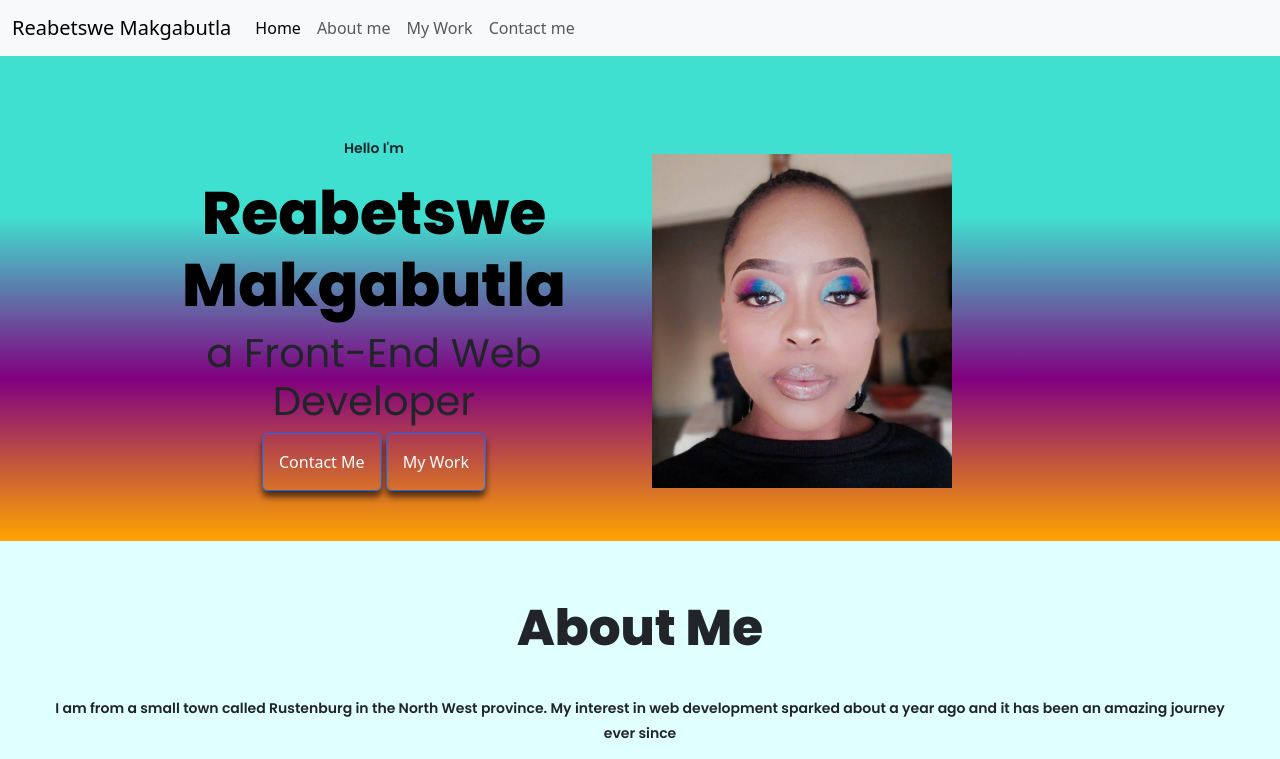
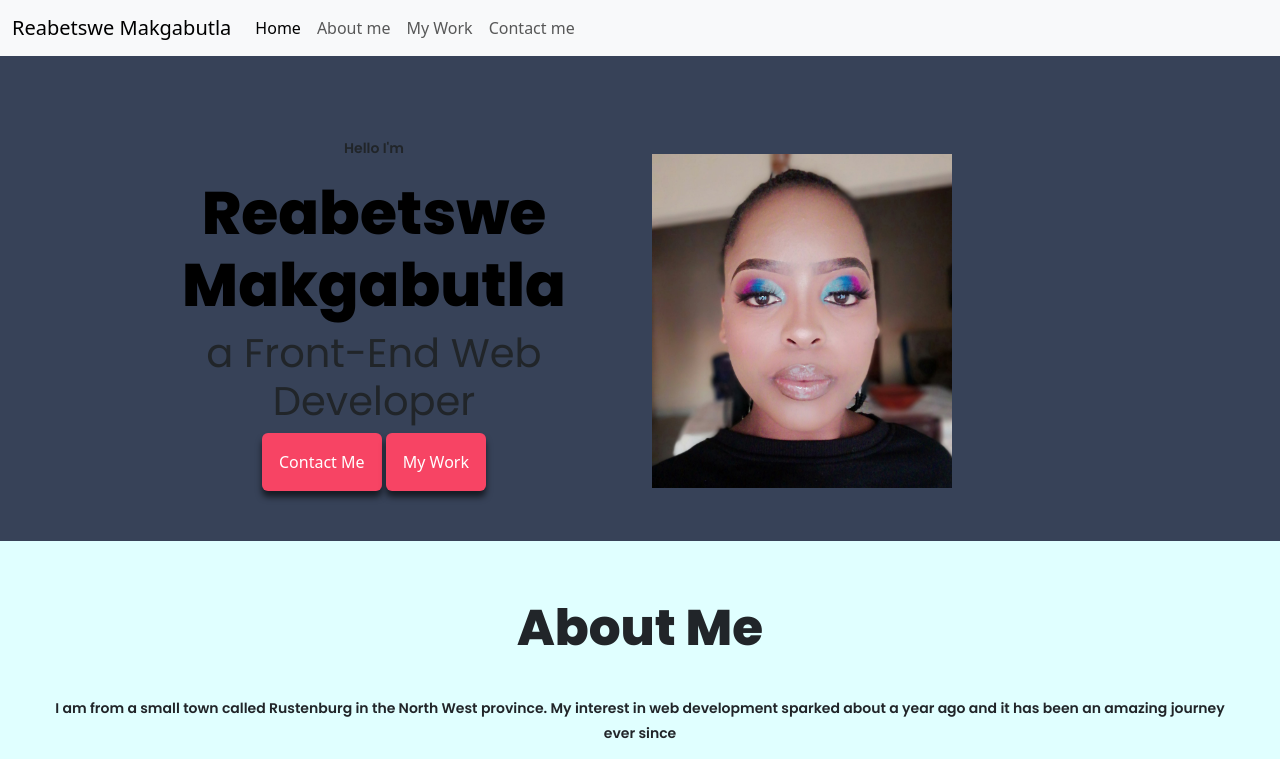
Before and after one commit to ReaDaCoder/portfolio-project, a plain HTML site: page index.html in a window 1280 px wide. Shown: the top 759 px of the page. Drawn offline with nearby package versions, Linux system fonts and the light colour scheme.

Commit message:
changed background color and button color

```diff
--- a/index.html
+++ b/index.html
@@ -70,12 +70,12 @@
             <h1>Reabetswe Makgabutla</h1>
             <h2>a Front-End Web Developer</h2>
             <div class="text-center mt-6">
-              <a href="#" class="btn btn-primary p-3 bg-transparent"
+              <a href="#" class="btn p-3"
                 >Contact Me</a
               >
               <a
                 href="/src/projects.html"
-                class="btn btn-primary p-3 bg-transparent"
+                class="btn p-3 "
                 >My Work</a
               >
             </div>
--- a/style.css
+++ b/style.css
@@ -1,5 +1,5 @@
 .intro {
-  background: linear-gradient(#40e0d0 40%, #800080 70%, #ffa500 100%);
+  background: #374258;
 }
 .container {
   padding: 50px;
@@ -45,6 +45,8 @@ p {
   background-color: #e6e6fa;
 }
 .btn {
+  background: #f74464;
+  color: white;
   cursor: pointer;
   box-shadow: 0 6px 6px rgba(0, 0, 0, 0.6);
 }
```
